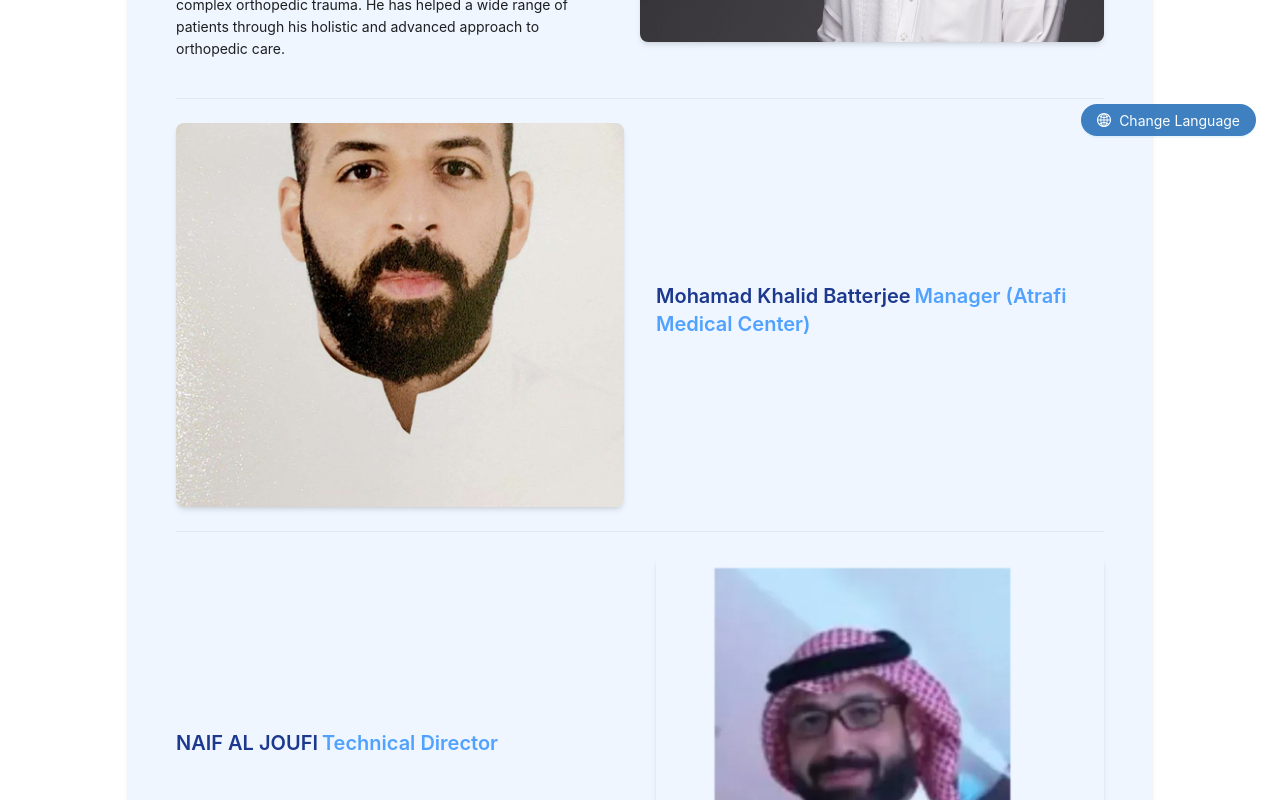
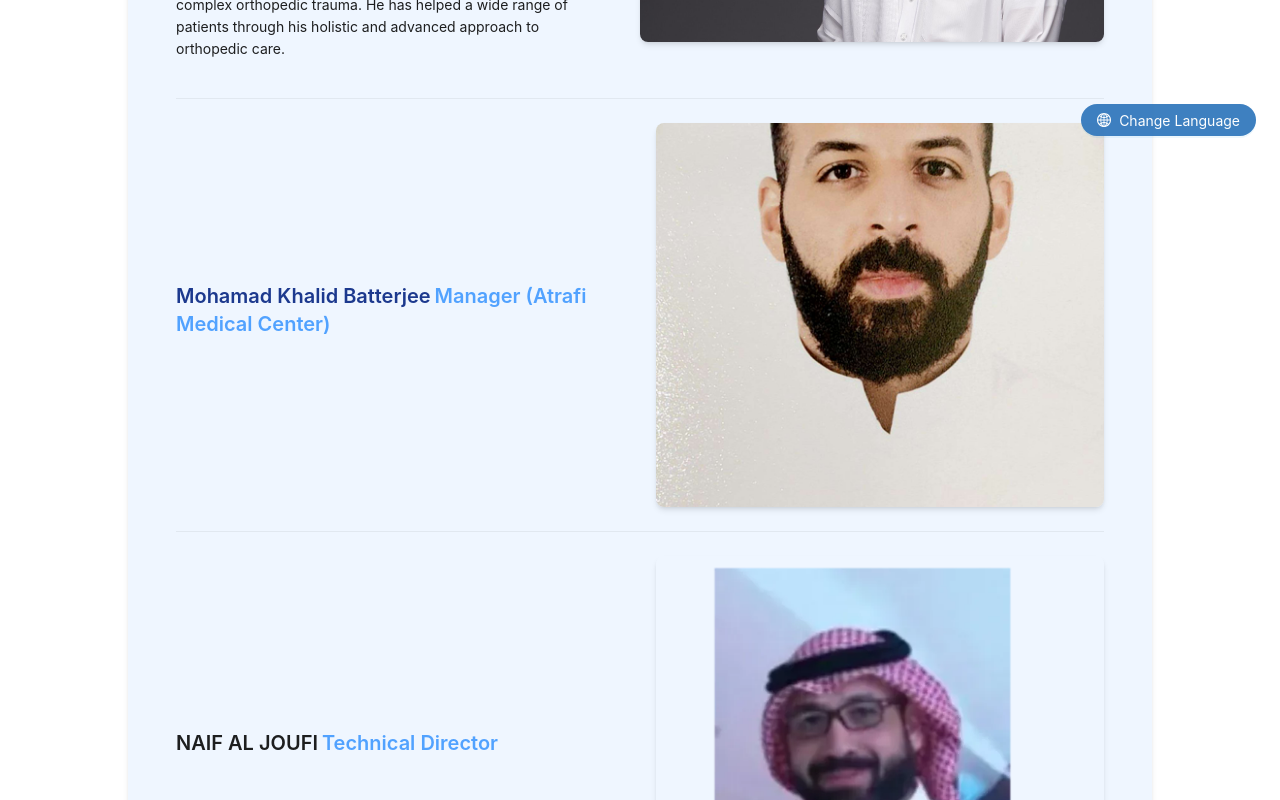
Before and after one commit to GowthamArya/atrafi-poc, a Next.js app: page /about in a window 1280 px wide. Shown: the part 640-1440 px from the top of the page. Built offline with nearby package versions, Linux system fonts and the light colour scheme; what @ant-design/nextjs-registry would draw is missing.

Commit message:
fixed minor bug in alignments..

```diff
--- a/app/about/page.tsx
+++ b/app/about/page.tsx
@@ -52,27 +52,27 @@ export default function AboutUs() {
       </section>
 
       <Divider className="my-16" />
-      <section className="flex  items-center gap-8">
+      <section className="flex flex-col md:flex-row items-center gap-8">
+        <div className="md:w-1/2">
+          <Title level={4} className="!text-blue-900 font-semibold">
+            Mohamad Khalid Batterjee
+            <span className="text-blue-400 px-1">
+              Manager (Atrafi Medical Center)
+            </span>
+          </Title>
+        </div>
         <img
           src="/mkb.png"
           alt="Mohamad Khalid Batterjee - Manager (Atrafi Medical Center)"
           className="w-full md:w-1/2 rounded-lg shadow-md object-cover max-h-96"
           loading="lazy"
         />
-        <div className="w-1/2">
-          <Title level={4} className="!text-blue-900 mb-3 font-semibold">
-            Mohamad Khalid Batterjee
-            <span className="text-blue-400 px-1">
-              Manager (Atrafi Medical Center)
-            </span>
-          </Title>
-        </div>
       </section>
 
       <Divider className="my-16" />
-      <section className="flex items-center gap-8">
-        <div className="w-1/2">
-          <Title level={4} className="!text-blue-900 mb-3 font-semibold">
+      <section className="flex flex-col md:flex-row items-center gap-8">
+        <div className="md:w-1/2">
+          <Title level={4} className="!text-blue-900font-semibold">
             NAIF AL JOUFI
             <span className="text-blue-400 px-1">
               Technical Director
@@ -86,7 +86,9 @@ export default function AboutUs() {
           loading="lazy"
         />
       </section>
-<Divider className="my-16" />
+
+
+      <Divider className="my-16" />
 
       <section className="flex flex-col md:flex-row items-center gap-8">
         <img
```
